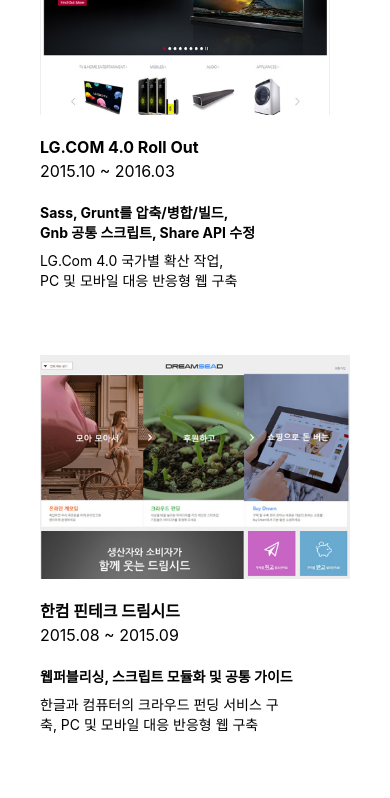
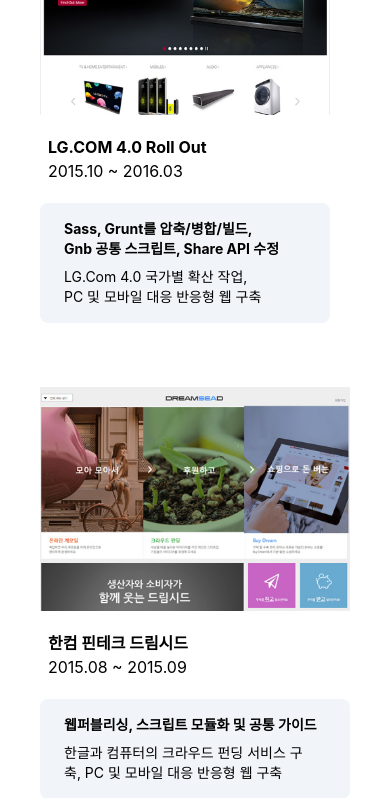
Before and after one commit to mylko72/react-home, a React (Create React App) app: page / in a window 390 px wide. Shown: the part 4420-5218 px from the top of the page. Built offline with nearby package versions, Linux system fonts and the light colour scheme; a web font is replaced by a local one.

Commit message:
index.css 수정

```diff
--- a/src/index.css
+++ b/src/index.css
@@ -931,8 +931,12 @@
     @apply w-full mt-5
   }
 
-  .more-list > ul .work-desc, .more-list > ul .work-etc {
-    @apply text-left
+  .more-list > ul .work-desc {
+    @apply px-2 box-border text-left
+  }
+
+  .more-list > ul .work-etc {
+    @apply py-4 p-6 bg-slate-100 rounded-lg text-left
   }
 }
 
```
